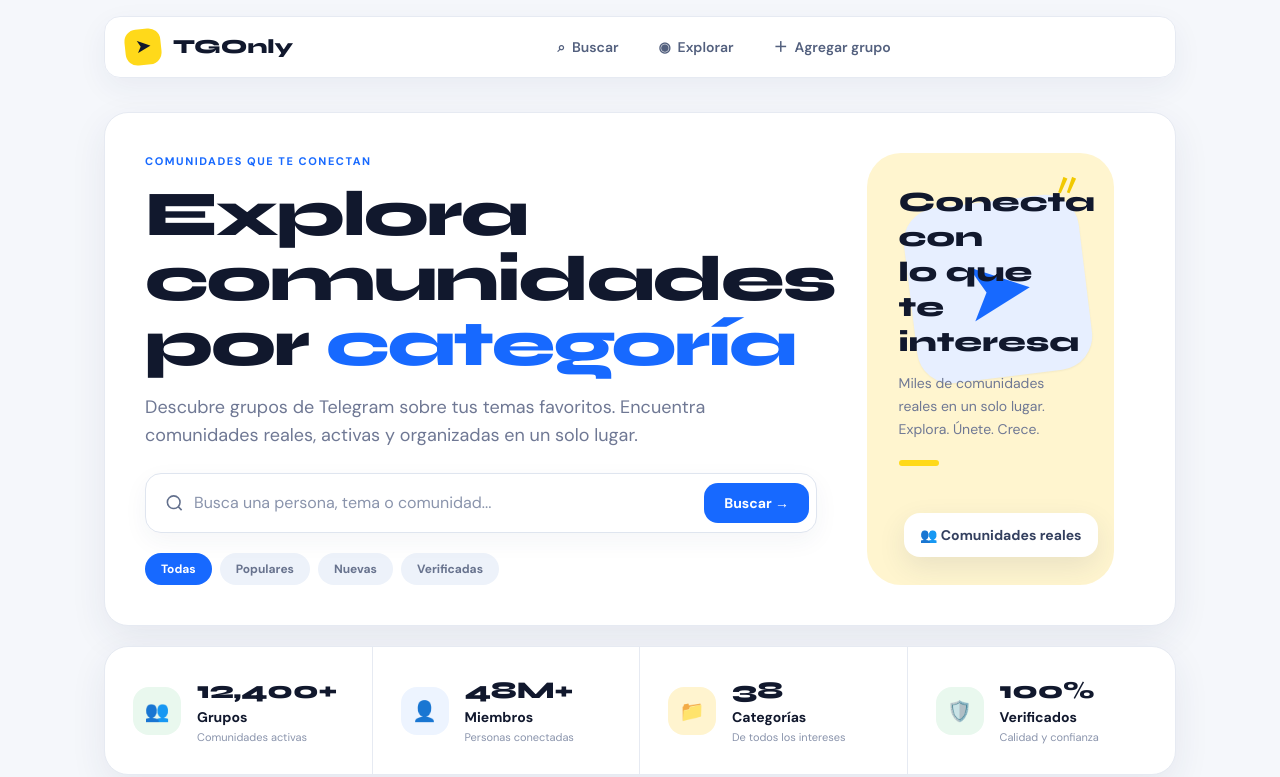
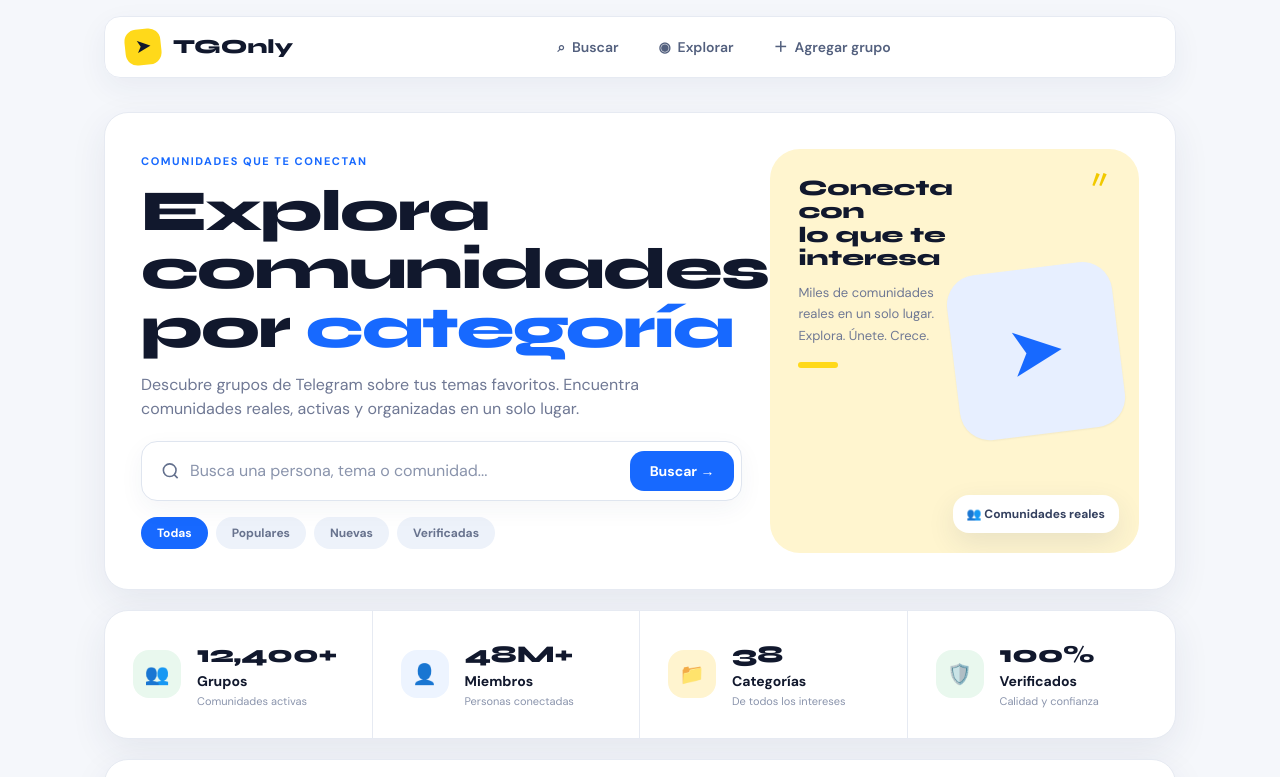
Before and after one commit to gaelnav1/tgonly, a Next.js app: page / in a window 1280 px wide. Shown: the top 777 px of the page. Built offline with nearby package versions, Linux system fonts and the light colour scheme; no server answers; the database is empty.

Commit message:
Design: rebalance homepage hero proportions

```diff
--- a/app/page.tsx
+++ b/app/page.tsx
@@ -84,37 +84,37 @@ export default async function Home() {
         <Navbar />
 
         <main className="max-w-6xl mx-auto px-4 sm:px-6 lg:px-10 pt-28 pb-10">
-          <section className="tg-surface p-6 sm:p-8 lg:p-10 mb-5 overflow-hidden">
-            <div className="grid lg:grid-cols-[1.08fr_.92fr] gap-8 items-stretch">
-              <div>
+          <section className="tg-surface p-6 sm:p-8 lg:p-9 mb-5 overflow-hidden">
+            <div className="grid lg:grid-cols-[minmax(0,1.55fr)_minmax(360px,.95fr)] gap-6 lg:gap-7 items-stretch">
+              <div className="flex flex-col justify-center py-1">
                 <p className="text-[11px] font-extrabold uppercase tracking-[.14em] text-[#1769ff] mb-3">Comunidades que te conectan</p>
-                <h1 className="font-syne font-extrabold text-[clamp(40px,6vw,64px)] leading-[1.02] tracking-[-2px] mb-4">
+                <h1 className="font-syne font-extrabold text-[clamp(38px,4.6vw,58px)] leading-[1.01] tracking-[-1.6px] mb-4 max-w-[760px]">
                   Explora comunidades<br/>por <span className="text-[#1769ff]">categoría</span>
                 </h1>
-                <p className="text-[#6f7894] text-base sm:text-lg max-w-2xl mb-6">
+                <p className="text-[#6f7894] text-[15px] sm:text-base max-w-[690px] mb-5 leading-relaxed">
                   Descubre grupos de Telegram sobre tus temas favoritos. Encuentra comunidades reales, activas y organizadas en un solo lugar.
                 </p>
 
-                <div className="max-w-2xl">
+                <div className="max-w-[720px]">
                   <SearchBar />
                 </div>
 
-                <div className="flex flex-wrap gap-2 mt-5">
+                <div className="flex flex-wrap gap-2 mt-4">
                   {['Todas','Populares','Nuevas','Verificadas'].map((t,i)=>(
                     <span key={t} className={`rounded-full px-4 py-2 text-xs font-bold ${i===0?'bg-[#1769ff] text-white':'bg-[#edf2fa] text-[#68738e]'}`}>{t}</span>
                   ))}
                 </div>
               </div>
 
-              <div className="relative min-h-[300px] rounded-[34px] bg-[#fff5cf] overflow-hidden p-8">
-                <div className="relative z-10 max-w-[220px]">
-                  <h2 className="font-syne font-extrabold text-[28px] leading-tight">Conecta con<br/>lo que te interesa</h2>
-                  <p className="text-[#6f7894] mt-3 text-sm leading-relaxed">Miles de comunidades reales en un solo lugar.<br/>Explora. Únete. Crece.</p>
-                  <div className="w-10 h-1.5 rounded-full bg-[#ffd91a] mt-5"/>
+              <div className="relative min-h-[265px] rounded-[30px] bg-[#fff5cf] overflow-hidden p-7">
+                <div className="relative z-10 max-w-[48%]">
+                  <h2 className="font-syne font-extrabold text-[22px] leading-[1.06]">Conecta con<br/>lo que te interesa</h2>
+                  <p className="text-[#6f7894] mt-3 text-[13px] leading-relaxed">Miles de comunidades reales en un solo lugar.<br/>Explora. Únete. Crece.</p>
+                  <div className="w-10 h-1.5 rounded-full bg-[#ffd91a] mt-4"/>
                 </div>
-                <div className="absolute right-7 top-12 w-44 h-44 rounded-[34px] bg-[#e7efff] rotate-[-7deg] flex items-center justify-center text-[86px] text-[#1769ff] shadow-sm">➤</div>
-                <div className="absolute right-4 bottom-7 rounded-2xl bg-white shadow-[0_10px_28px_rgba(39,56,95,.10)] px-4 py-3 text-sm font-bold text-[#34405f]">👥 Comunidades reales</div>
-                <div className="absolute right-8 top-4 text-[#f1c900] text-3xl font-black">〃</div>
+                <div className="absolute right-5 top-1/2 -translate-y-1/2 w-[45%] aspect-square max-w-[170px] rounded-[30px] bg-[#e7efff] rotate-[-7deg] flex items-center justify-center text-[70px] text-[#1769ff] shadow-sm">➤</div>
+                <div className="absolute right-5 bottom-5 rounded-2xl bg-white shadow-[0_10px_28px_rgba(39,56,95,.10)] px-3.5 py-2.5 text-[12px] font-bold text-[#34405f]">👥 Comunidades reales</div>
+                <div className="absolute right-7 top-4 text-[#f1c900] text-2xl font-black">〃</div>
               </div>
             </div>
           </section>
```
